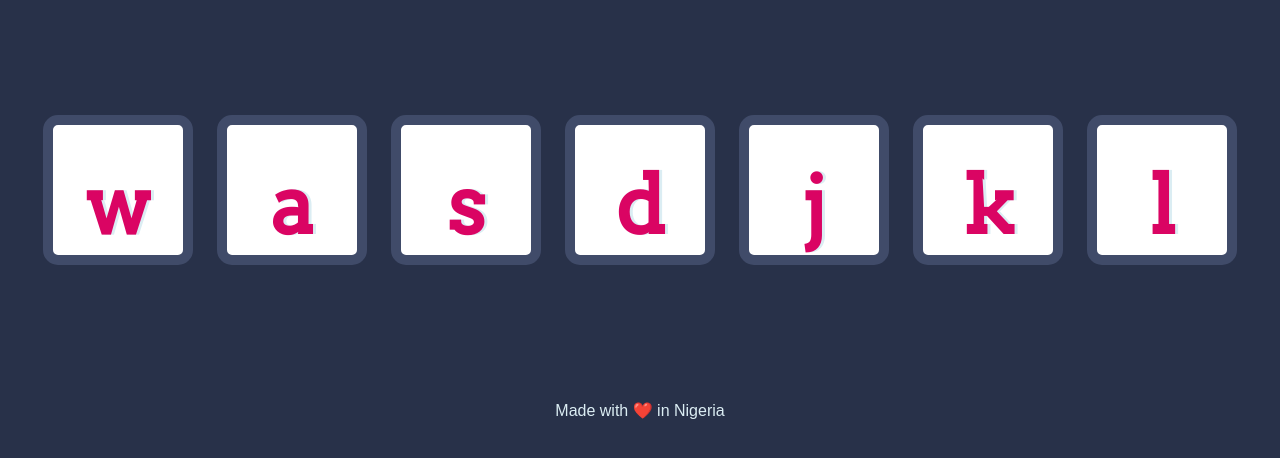
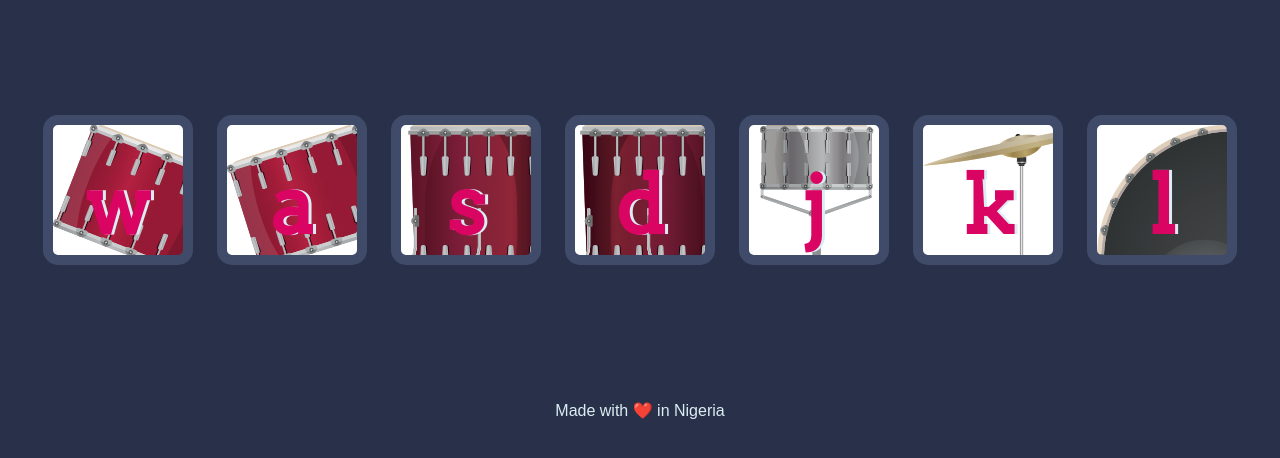
Before and after one commit to GUchechi/Drum-Kit, a plain HTML site: page index.html in a window 1280 px wide. Shown: the part 174-632 px from the top of the page. Drawn offline with Linux system fonts and the light colour scheme.

Commit message:
added bg images

```diff
--- a/index.js
+++ b/index.js
@@ -2,6 +2,6 @@ var numberOfButtons = document.querySelectorAll('.drum').length;
 
 for (var i = 0; i < numberOfButtons; i++) {
     document.querySelectorAll('.drum')[i].addEventListener('click', function(){
-        alert("I got clicked!!!");
+
     })
 }
--- a/styles.css
+++ b/styles.css
@@ -17,31 +17,31 @@ footer {
 }
 
 .w {
-
+  background-image: url("./images/tom1.png");
 }
 
 .a {
-
+  background-image: url('./images/tom2.png');
 }
 
 .s {
-
+  background-image: url('./images/tom3.png')
 }
 
 .d {
-
+  background-image: url('./images/tom4.png')
 }
 
 .j {
-
+  background-image: url('./images/snare.png')
 }
 
 .k {
-
+  background-image: url('./images/crash.png')
 }
 
 .l {
-
+  background-image: url('./images/kick.png')
 }
 
 .set {
```
